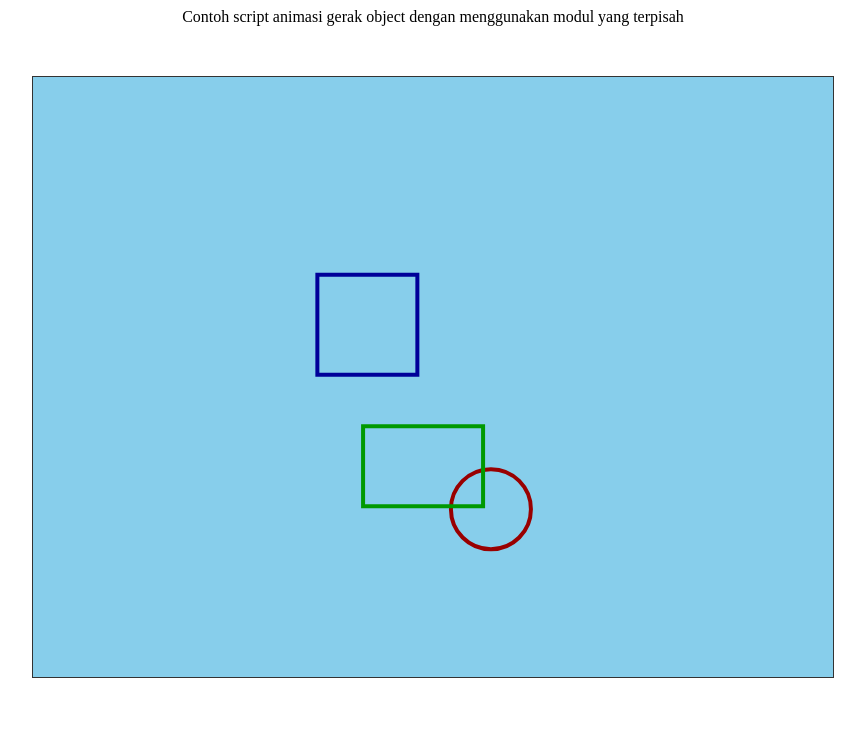
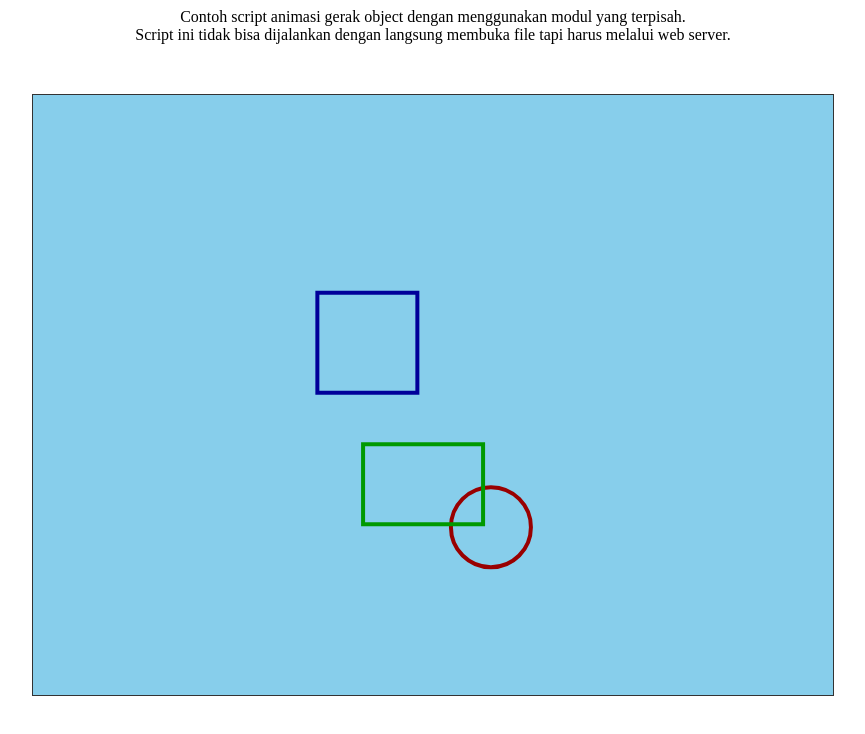
Before and after one commit to shidec/modular_animation, a plain HTML site: page index.html in a window 1280 px wide. Shown: the whole page, without its empty margins (207-1072 px from the left). Drawn offline with Linux system fonts and the light colour scheme.

Commit message:
Update index.html

```diff
--- a/index.html
+++ b/index.html
@@ -13,7 +13,7 @@
 	</style>
 </head>
 <body>
-	<div align="center">Contoh script animasi gerak object dengan menggunakan modul yang terpisah</div>
+	<div align="center">Contoh script animasi gerak object dengan menggunakan modul yang terpisah.<br/>Script ini tidak bisa dijalankan dengan langsung membuka file tapi harus melalui web server.</div>
 	<canvas width="800" height="600" id="myCanvas"></canvas>
 	<script src="main.js" type="module"></script>
 </body>
```
